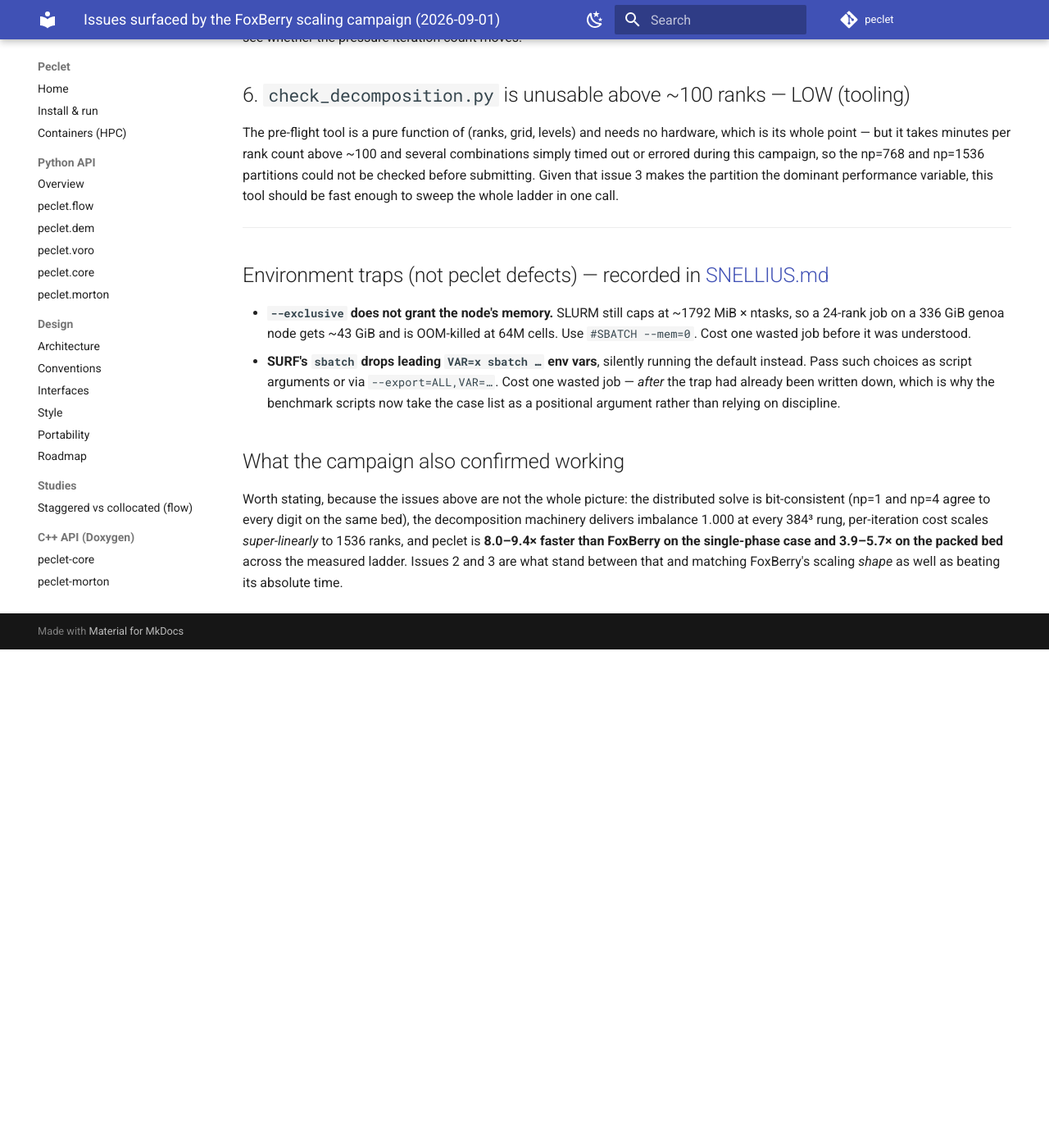
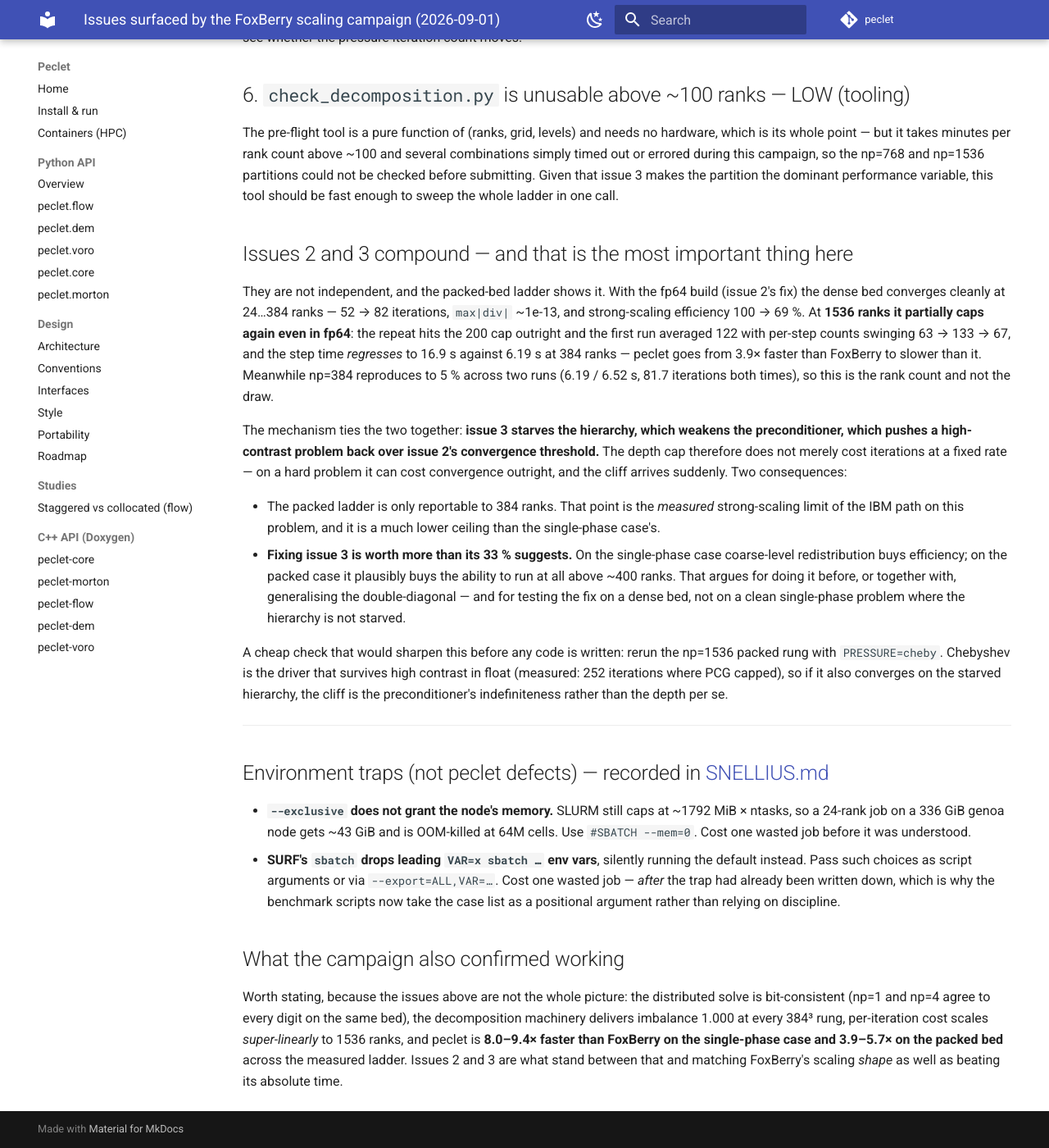
Before and after one commit to computational-chemical-engineering/peclet, an MkDocs documentation site: the page built from docs/SCALING_ISSUES.md, in a window 1280 px wide and 1400 px high, scrolled down 2588 px. Shown: the whole window at 82% size. Built offline with MkDocs 1.6.1 and Material for MkDocs 9.7.7, drawn with Linux system fonts in a browser that asks for light colours; comment, search, counter and statistics services are not loaded; before the commit the page ends 3380 px from its top, so only the background shows below that.

Commit message:
docs(SCALING_ISSUES): issues 2 and 3 compound, and that raises 3's priority
The packed-bed ladder shows the two top issues are not independent. With the fp64
build the dense bed converges cleanly at 24..384 ranks (52 -> 82 iterations,
max|div| ~1e-13, efficiency 100 -> 69%), but at 1536 ranks it partially caps again
even in fp64: the repeat hits the 200 cap outright, the first run averaged 122 with
per-step counts swinging 63 -> 133 -> 67, and the step time REGRESSES to 16.9 s
against 6.19 s at 384 ranks. np=384 reproduces to 5% across two runs, so it is the
rank count and not the draw.

Mechanism: the starved hierarchy (issue 3) weakens the preconditioner, which pushes
the high-contrast bed back over issue 2's convergence threshold. So the depth cap
does not merely cost iterations at a fixed rate -- on a hard problem it costs
convergence outright, and the cliff arrives suddenly.

Consequences recorded: the packed ladder is only reportable to 384 ranks, which is
the measured strong-scaling ceiling of the IBM path here; and fixing issue 3 is
worth more than its 33% headline, because on the packed case it plausibly buys the
ability to run at all above ~400 ranks. Suggests testing any fix on a dense bed
rather than a clean single-phase problem, and a cheap PRESSURE=cheby probe to
separate preconditioner indefiniteness from depth.

Co-Authored-By: Claude Fable 5 <noreply@anthropic.com>
Claude-Session: https://claude.ai/code/session_011ro1pkvSwfqxh3e7JxTedi

```diff
--- a/docs/SCALING_ISSUES.md
+++ b/docs/SCALING_ISSUES.md
@@ -120,6 +120,35 @@ out or errored during this campaign, so the np=768 and np=1536 partitions could
 before submitting. Given that issue 3 makes the partition the dominant performance variable, this
 tool should be fast enough to sweep the whole ladder in one call.
 
+## Issues 2 and 3 compound — and that is the most important thing here
+
+They are not independent, and the packed-bed ladder shows it. With the fp64 build (issue 2's fix)
+the dense bed converges cleanly at 24…384 ranks — 52 → 82 iterations, `max|div|` ~1e-13, and
+strong-scaling efficiency 100 → 69 %. At **1536 ranks it partially caps again even in fp64**:
+the repeat hits the 200 cap outright and the first run averaged 122 with per-step counts swinging
+63 → 133 → 67, and the step time *regresses* to 16.9 s against 6.19 s at 384 ranks — peclet goes
+from 3.9× faster than FoxBerry to slower than it. Meanwhile np=384 reproduces to 5 % across two
+runs (6.19 / 6.52 s, 81.7 iterations both times), so this is the rank count and not the draw.
+
+The mechanism ties the two together: **issue 3 starves the hierarchy, which weakens the
+preconditioner, which pushes a high-contrast problem back over issue 2's convergence threshold.**
+The depth cap therefore does not merely cost iterations at a fixed rate — on a hard problem it can
+cost convergence outright, and the cliff arrives suddenly. Two consequences:
+
+- The packed ladder is only reportable to 384 ranks. That point is the *measured* strong-scaling
+  limit of the IBM path on this problem, and it is a much lower ceiling than the single-phase
+  case's.
+- **Fixing issue 3 is worth more than its 33 % suggests.** On the single-phase case coarse-level
+  redistribution buys efficiency; on the packed case it plausibly buys the ability to run at all
+  above ~400 ranks. That argues for doing it before, or together with, generalising the
+  double-diagonal — and for testing the fix on a dense bed, not on a clean single-phase problem
+  where the hierarchy is not starved.
+
+A cheap check that would sharpen this before any code is written: rerun the np=1536 packed rung with
+`PRESSURE=cheby`. Chebyshev is the driver that survives high contrast in float (measured: 252
+iterations where PCG capped), so if it also converges on the starved hierarchy, the cliff is the
+preconditioner's indefiniteness rather than the depth per se.
+
 ---
 
 ## Environment traps (not peclet defects) — recorded in [SNELLIUS.md](SNELLIUS.md)
```
